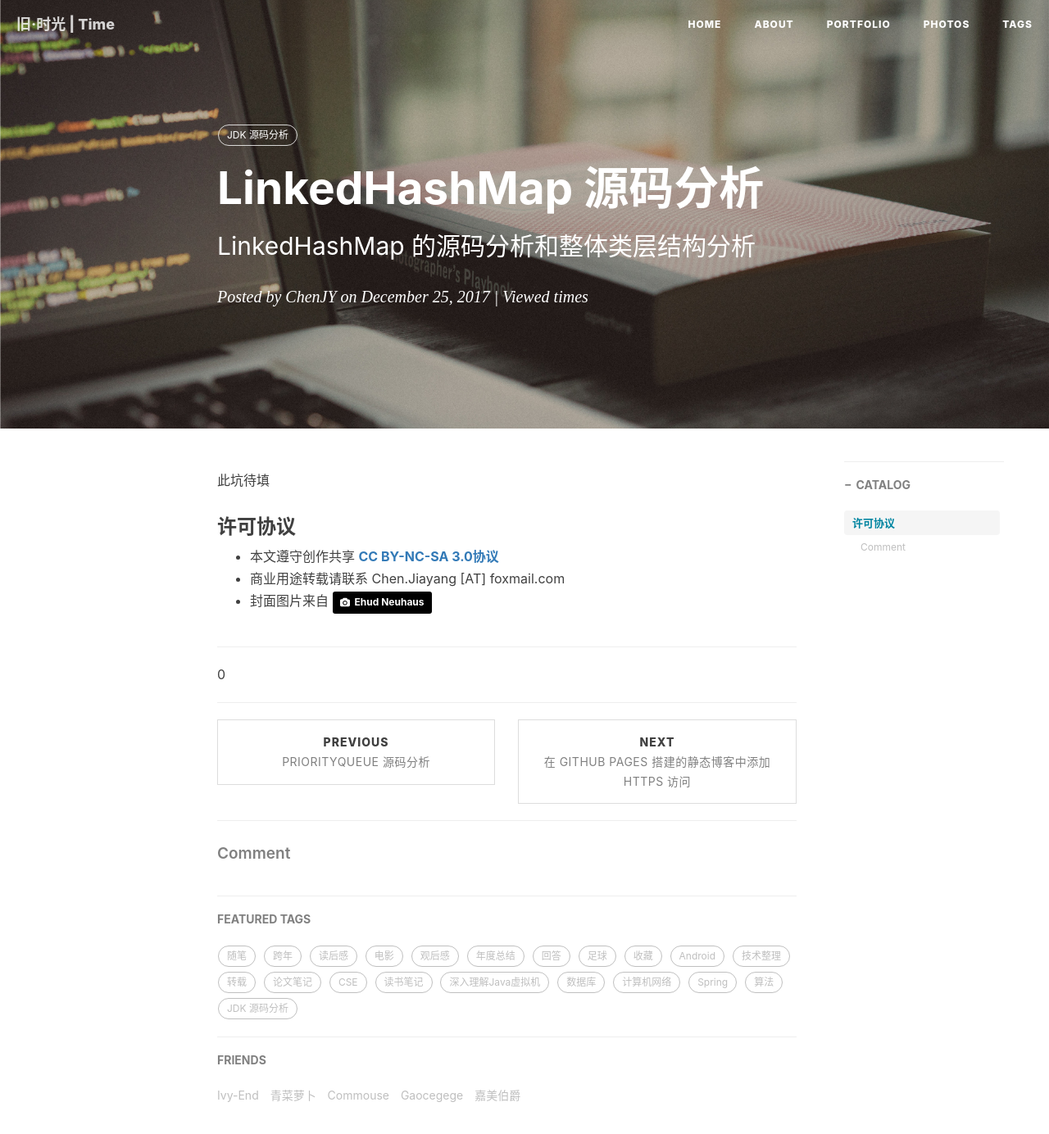
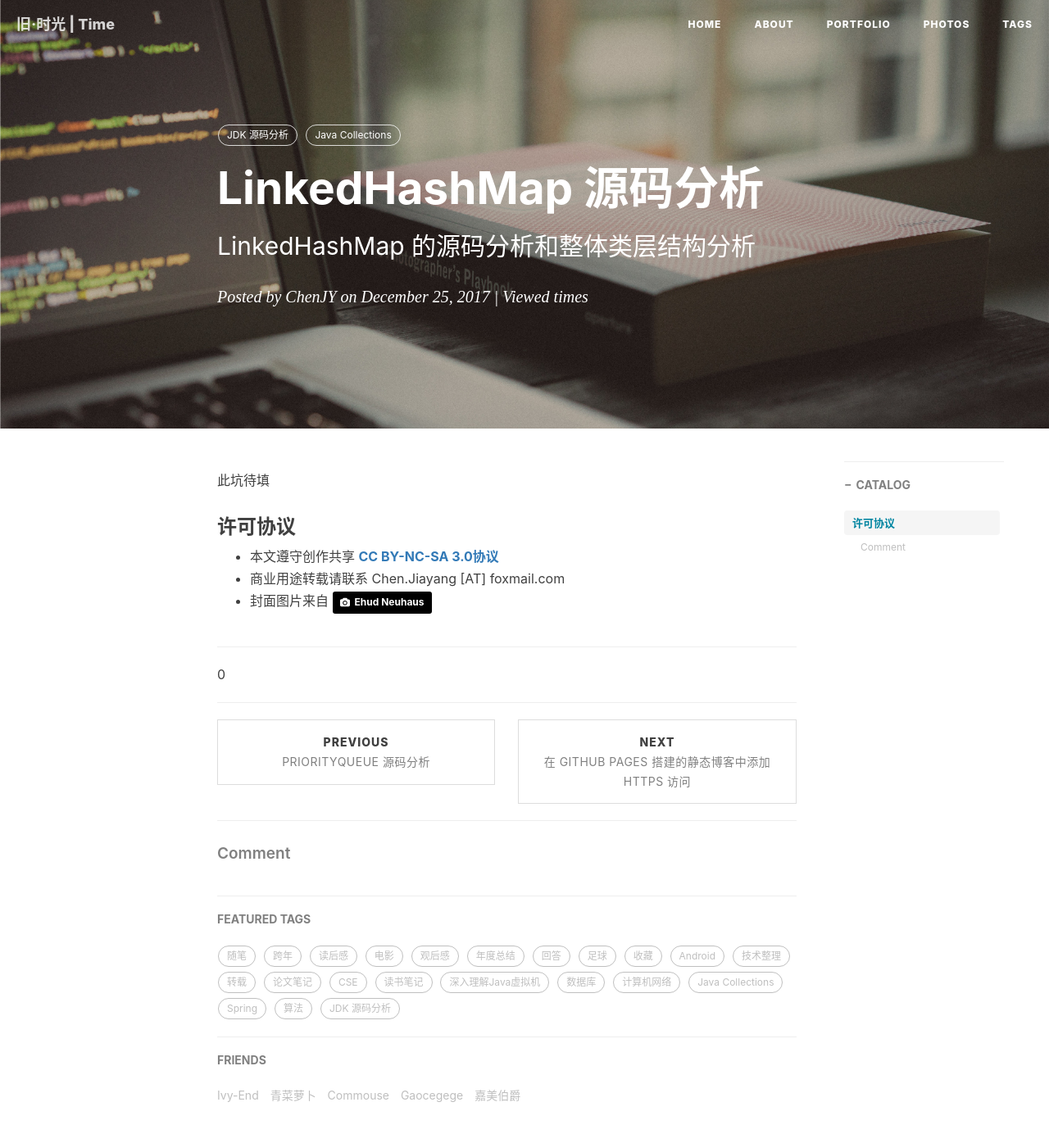
Before and after one commit to jiayangchen/jiayangchen.github.io, a Jekyll site: the page built from _posts/2017-12-25-LinkedHashmap-source-code.md, in a window 1280 px wide and 1400 px high. Shown: the top 1384 px of the window at 82% size. Built offline with Jekyll 4.4.1, drawn with Linux system fonts in a browser that asks for light colours; nearby versions of some CDN libraries; comment, search, counter and statistics services are not loaded.

Commit message:
update tags

```diff
--- a/_posts/2017-12-19-priorityqueue-source-code.md
+++ b/_posts/2017-12-19-priorityqueue-source-code.md
@@ -8,6 +8,7 @@ header-img: "img/websitear.jpg"
 catalog: true
 tags:
     - JDK 源码分析
+    - Java Collections
 ---
 
 ### UML diagram
--- a/_posts/2017-12-25-LinkedHashmap-source-code.md
+++ b/_posts/2017-12-25-LinkedHashmap-source-code.md
@@ -8,6 +8,7 @@ header-img: "img/websitear.jpg"
 catalog: true
 tags:
     - JDK 源码分析
+    - Java Collections
 ---
 
 此坑待填
```
Also changed, not shown: _posts/2017-12-09-arraylist-source-code.md (+1 -0 lines), _posts/2017-12-10-linkedlist-source-code.md (+1 -0 lines), _posts/2017-12-11-hashmap-source-code.md (+1 -0 lines).
